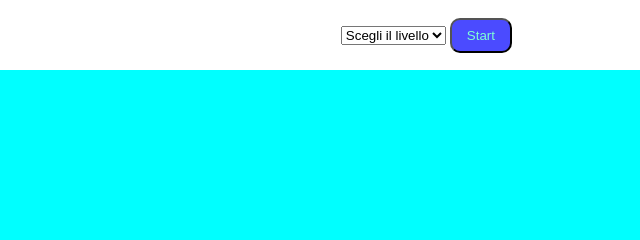
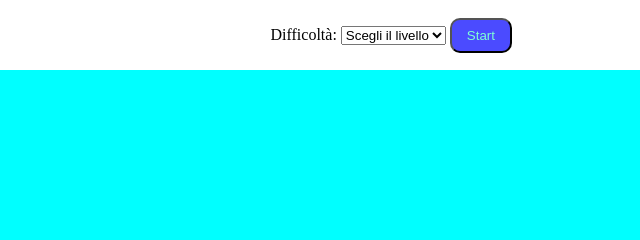
Before and after one commit to AlessandroCingolani/js-campominato-dom, a plain HTML site: page index.html in a window 1280 px wide. Shown: the top 240 px of the page, 640-1280 px from the left. Drawn offline with Linux system fonts and the light colour scheme.

Commit message:
[add]:label

```diff
--- a/index.html
+++ b/index.html
@@ -13,6 +13,7 @@
         <h3>Campo Minato</h3>
       </div>
       <div class="choice-level">
+        <label for="Difficulty">Difficoltà:</label>
         <select name="Difficulty" id="stages">
           <option selected disabled value="">Scegli il livello</option>
           <option value="easy">Easy</option>
```
